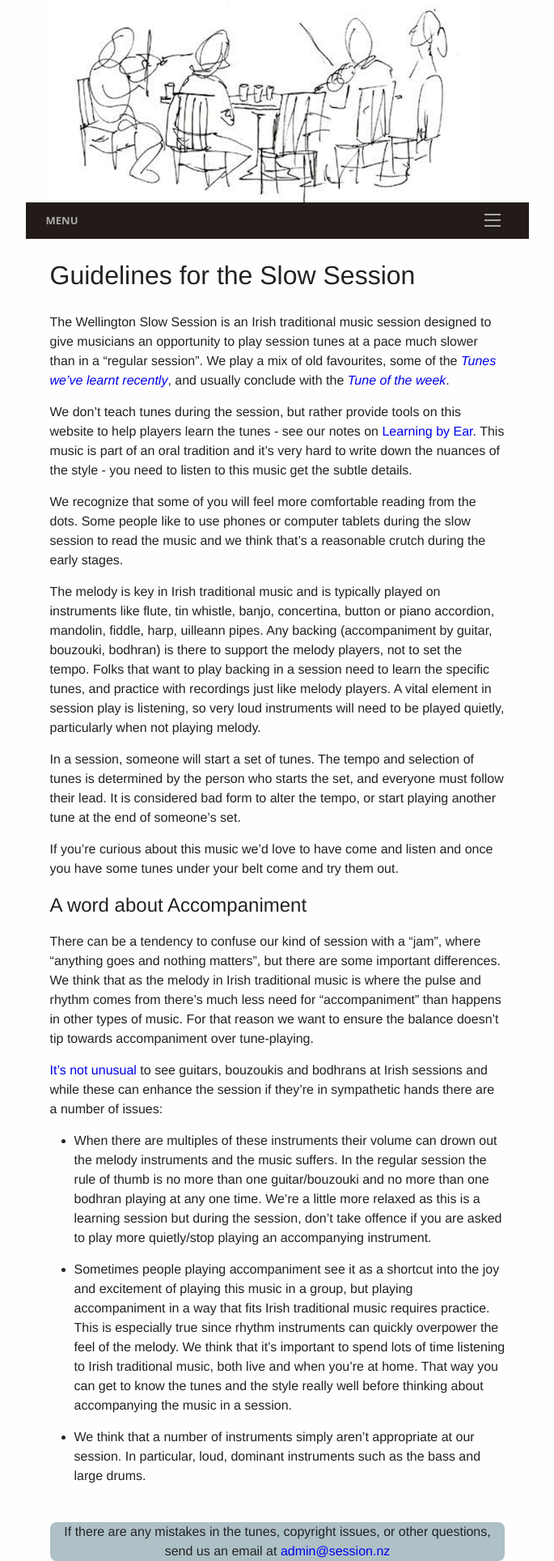
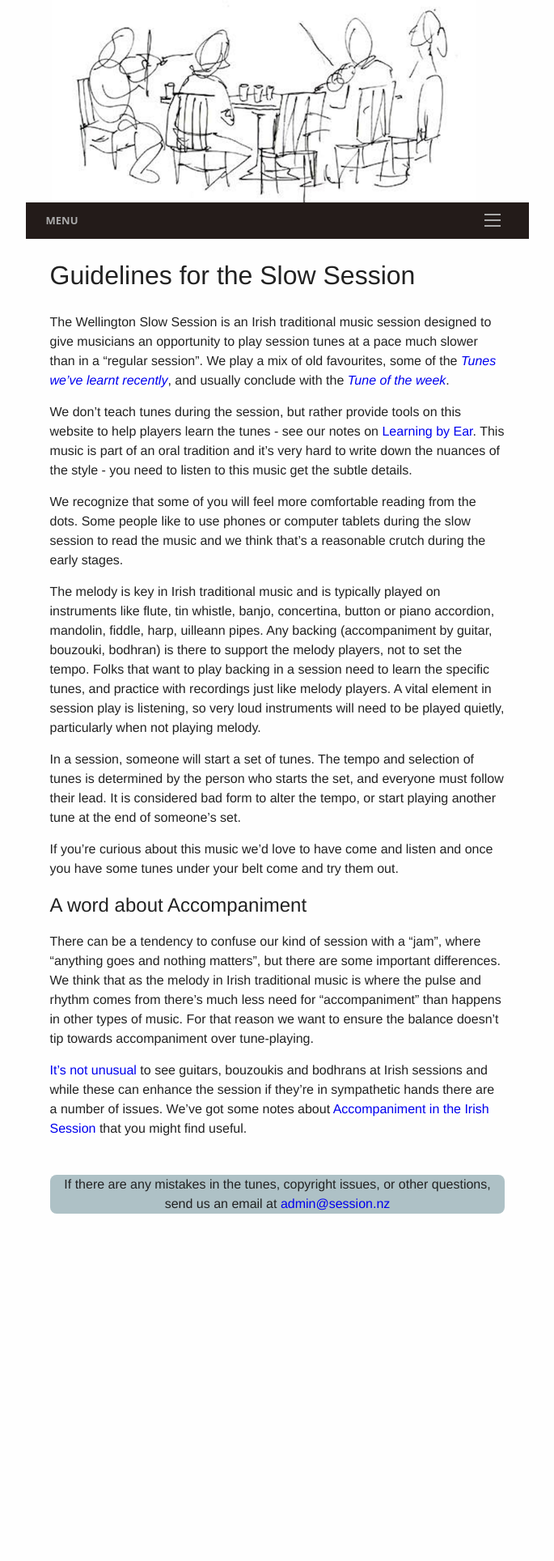
Before and after one commit to slow-session/dev.session.nz, a Jekyll site: the page built from slowguidelines.md, in a window 1280 px wide. Shown: the whole page at 81% size, without its empty margins (297-982 px from the left). Built offline with Jekyll 4.4.1, drawn with Linux system fonts in a browser that asks for light colours; after the commit the page ends 1499 px from its top, so only the background shows below that.

Commit message:
modified:   slowguidelines.md

```diff
--- a/slowguidelines.md
+++ b/slowguidelines.md
@@ -22,10 +22,4 @@ A word about Accompaniment
 
 There can be a tendency to confuse our kind of session with a “jam”, where “anything goes and nothing matters”, but there are some important differences. We think that as the melody in Irish traditional music is where the pulse and rhythm comes from there’s much less need for “accompaniment” than happens in other types of music. For that reason we want to ensure the balance doesn’t tip towards accompaniment over tune-playing.
 
-<a href="https://www.youtube.com/watch?v=BQLdUDEb8E0">It's not unusual</a> to see guitars, bouzoukis and bodhrans at Irish sessions and while these can enhance the session if they're in sympathetic hands there are a number of issues:
-
-* When there are multiples of these instruments their volume can drown out the melody instruments and the music suffers. In the regular session the rule of thumb is no more than one guitar/bouzouki and no more than one bodhran playing at any one time. We're a little more relaxed as this is a learning session but during the session, don't take offence if you are asked to play more quietly/stop playing an accompanying instrument.
-
-* Sometimes people playing accompaniment see it as a shortcut into the joy and excitement of playing this music in a group, but playing accompaniment in a way that fits Irish traditional music requires practice. This is especially true since rhythm instruments can quickly overpower the feel of the melody. We think that it’s important to spend lots of time listening to Irish traditional music, both live and when you’re at home. That way you can get to know the tunes and the style really well before thinking about accompanying the music in a session.
-
-* We think that a number of instruments simply aren't appropriate at our session. In particular, loud, dominant instruments such as the bass and large drums.
+<a href="https://www.youtube.com/watch?v=BQLdUDEb8E0">It's not unusual</a> to see guitars, bouzoukis and bodhrans at Irish sessions and while these can enhance the session if they're in sympathetic hands there are a number of issues. We've got some notes about <a href="/accompaniment/">Accompaniment in the Irish Session</a> that you might find useful.
```
